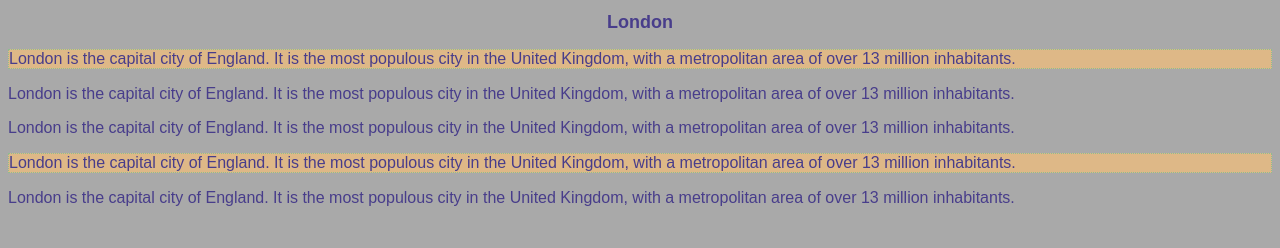
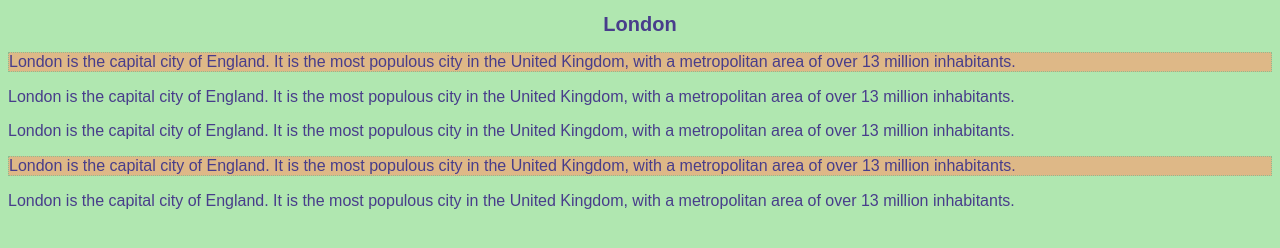
Before and after one commit to johncro/html, a plain HTML site: page index.html in a window 1280 px wide. Drawn offline with Linux system fonts and the light colour scheme.

Commit message:
pistachio background color

```diff
--- a/style.css
+++ b/style.css
@@ -1,11 +1,11 @@
 body{
 	color: #483D8B;
-	background:#A9A9A9;
+	background:#B0E7B0;
 	font-size: 16px;
 	font-family: Arial, sans-serif;
 }
 h1{
-	font-size: 18px;
+	font-size: 20px;
 	text-align: center;
 }
 
```
